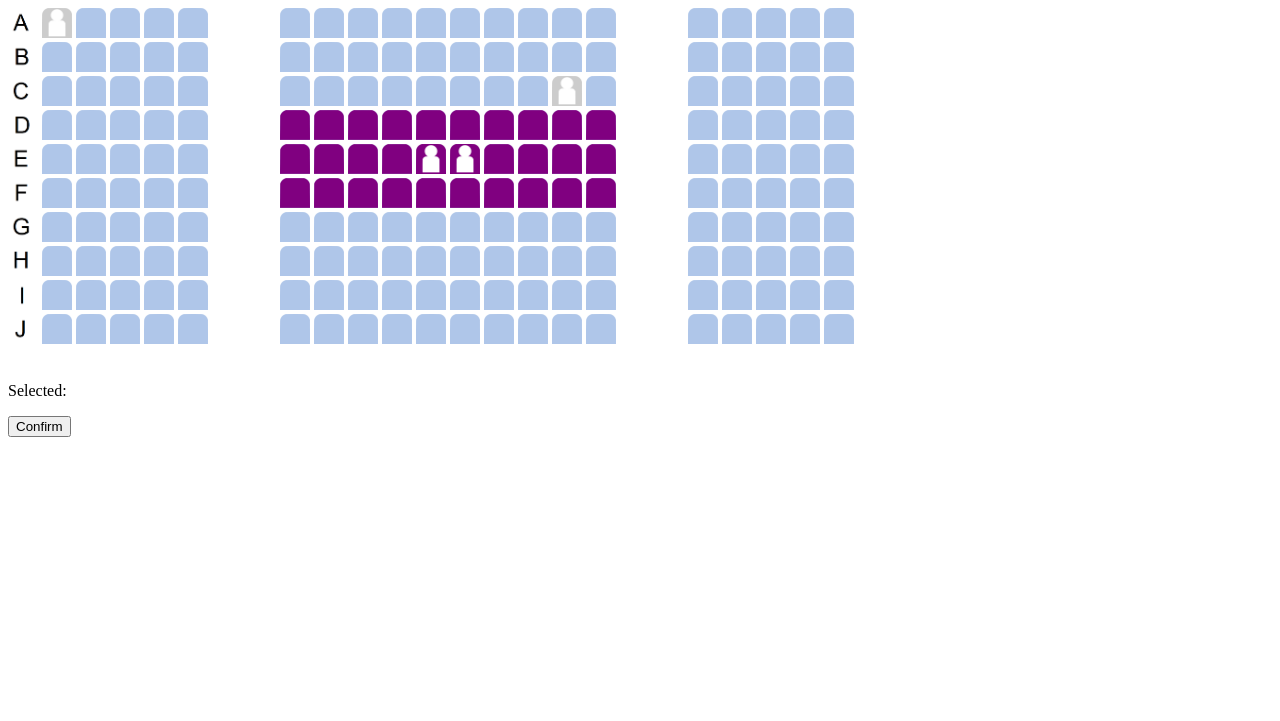
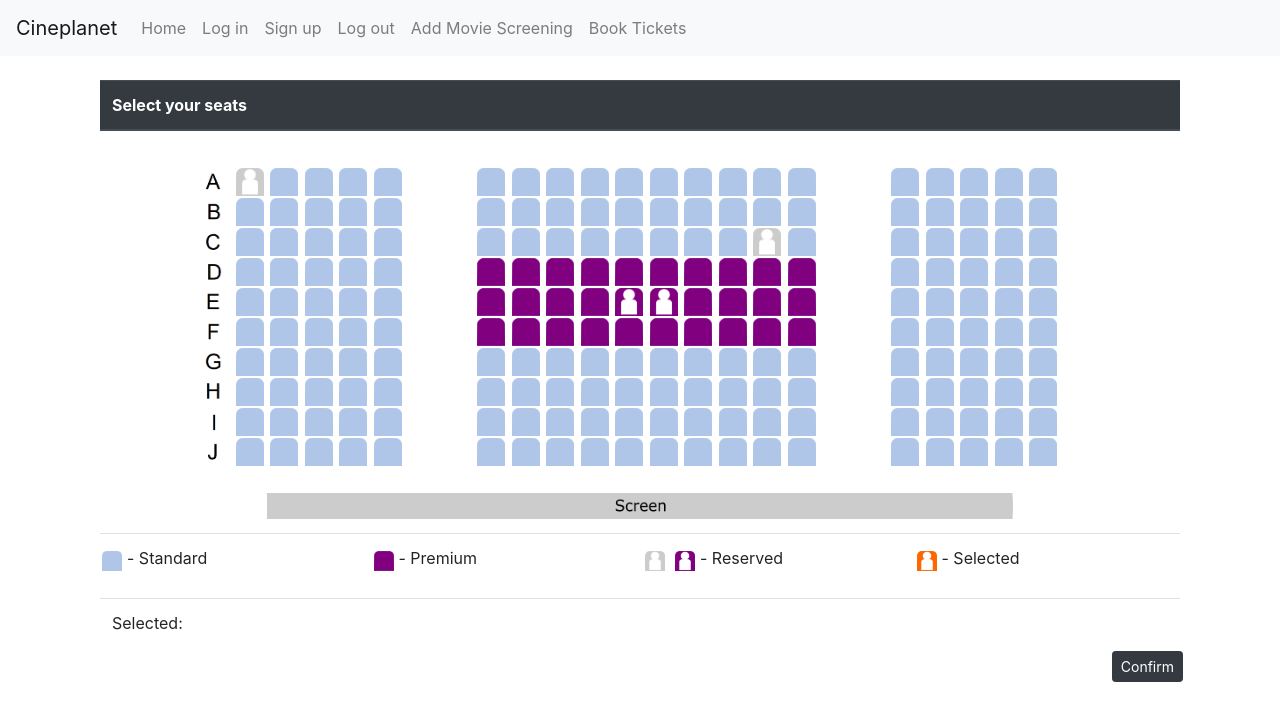
Before and after one commit to costacis21/cineplanet-clone, a Flask app: page /seats in a window 1280 px wide. Shown: the top 721 px of the page. Run offline with Flask 2, Linux system fonts and the light colour scheme; parts of the project's set-up code (start-up, migrations or seed data) failed here and were passed over; some libraries are stand-ins or nearby versions.

Commit message:
Improved seating layout and added to base page tempate

```diff
--- a/app/static/css/seats.css
+++ b/app/static/css/seats.css
@@ -1,11 +1,11 @@
-.seat {
+#layout .seat {
     position: relative;
     display: inline-block;
   }
 
-  .seat .seatinfo {
+  #layout .seat .seatinfo {
     visibility: hidden;
-    width: 60px;
+    width: 70px;
     top: 100%;
     left: 50%;
     margin-left: -30px;
@@ -19,11 +19,27 @@
     z-index: 1;
   }
 
-  .seat:hover .seatinfo {
+
+  #layout .seat:hover .seatinfo {
     visibility: visible;
   }
 
-  img {
+  #layout img {
     width:30px;
     height:30px;
+    padding: 1px ;
   }
+
+  #key img {
+    width:30px;
+    height:30px;
+    padding: 5px ;
+  }
+
+  #screen img {
+    width:750px;
+    height:30px;
+    padding: 2px ;
+    margin-left: 50px;
+    margin-right: 50px;
+  }
--- a/app/templates/base.html
+++ b/app/templates/base.html
@@ -6,7 +6,7 @@
         <meta name="viewport" content="width=device-width, initial-scale=1, shrink-to-fit=no">
         <!-- Bootstrap CSS -->
         <link rel="stylesheet" href="https://stackpath.bootstrapcdn.com/bootstrap/4.2.1/css/bootstrap.min.css" integrity="sha384-GJzZqFGwb1QTTN6wy59ffF1BuGJpLSa9DkKMp0DgiMDm4iYMj70gZWKYbI706tWS" crossorigin="anonymous">
-
+        <link rel="stylesheet" href="../static/css/seats.css">
         <script src="https://code.jquery.com/jquery-3.3.1.slim.min.js" integrity="sha384-q8i/X+965DzO0rT7abK41JStQIAqVgRVzpbzo5smXKp4YfRvH+8abtTE1Pi6jizo" crossorigin="anonymous"></script>
         <script src="https://cdnjs.cloudflare.com/ajax/libs/popper.js/1.14.6/umd/popper.min.js" integrity="sha384-wHAiFfRlMFy6i5SRaxvfOCifBUQy1xHdJ/yoi7FRNXMRBu5WHdZYu1hA6ZOblgut" crossorigin="anonymous"></script>
         <script src="https://stackpath.bootstrapcdn.com/bootstrap/4.2.1/js/bootstrap.min.js" integrity="sha384-B0UglyR+jN6CkvvICOB2joaf5I4l3gm9GU6Hc1og6Ls7i6U/mkkaduKaBhlAXv9k" crossorigin="anonymous"></script>
--- a/app/templates/seating-auto-layout.html
+++ b/app/templates/seating-auto-layout.html
@@ -1,57 +1,75 @@
-<!DOCTYPE html>
-<html>
-    <head>
-        <link rel="stylesheet" href="../static/css/seats.css">
-    </head>
-
-<div class="row">
+{% extends "base.html" %}
+{% block content %}
+<div class="container">
+    </br>
+    <div class="container">
+        <table class="table">
+            <thead class="thead-dark">
+                <tr>
+                    <th scope="col">Select your seats</th>
+                </tr>
+            </thead>
+            <tbody>
+                <tr>
+                    <td></br>
+                        <div class="d-flex justify-content-center">
+                            <div class="row" id="layout">
+                                <div class="col-sm">
                                     {% for row in rows %}
                                     <div class="column">
-        <img id="{{row}}" src="../static/icons/{{row}}.png"/>
+                                        <img id="{{row}}" src="../static/icons/{{row}}.png" />
                                         {% for i in range(1, 6) %}
                                         <div class="seat">
                                             {% if row + i | string() in reserved %}
-                    <img id="{{row}}{{i}}" onclick="select(id)" src="../static/icons/reserved.png"/>
+                                            <img id="{{row}}{{i}}" onclick="select(id)"
+                                                src="../static/icons/reserved.png" />
                                             {% else %}
-                    <img id="{{row}}{{i}}" onclick="select(id)" src="../static/icons/empty.png"/>
+                                            <img id="{{row}}{{i}}" onclick="select(id)"
+                                                src="../static/icons/empty.png" />
                                             {% endif %}
                                             <span class="seatinfo">Seat: {{row}}{{i}} Type: Standard</span>
                                         </div>
                                         {% endfor %}
 
-        <img src="../static/icons/empty_block.png"/>
-        <img src="../static/icons/empty_block.png"/>
+                                        <img src="../static/icons/empty_block.png" />
+                                        <img src="../static/icons/empty_block.png" />
 
                                         {% for i in range(6, 16) %}
                                         <div class="seat">
                                             {% if row in vip %}
                                             {% if row + i | string() in reserved %}
-                        <img id="{{row}}{{i}}" onclick="select(id)" src="../static/icons/reserved_vip.png"/>
+                                            <img id="{{row}}{{i}}" onclick="select(id)"
+                                                src="../static/icons/reserved_vip.png" />
                                             {% else %}
-                        <img id="{{row}}{{i}}" onclick="select(id)" src="../static/icons/empty_vip.png"/>
+                                            <img id="{{row}}{{i}}" onclick="select(id)"
+                                                src="../static/icons/empty_vip.png" />
                                             {% endif %}
                                             <span class="seatinfo">Seat: {{row}}{{i}} Type: Premium</span>
 
                                             {% else %}
                                             {% if row + i | string() in reserved %}
-                        <img id="{{row}}{{i}}" onclick="select(id)" src="../static/icons/reserved.png"/>
+                                            <img id="{{row}}{{i}}" onclick="select(id)"
+                                                src="../static/icons/reserved.png" />
                                             {% else %}
-                        <img id="{{row}}{{i}}" onclick="select(id)" src="../static/icons/empty.png"/>
+                                            <img id="{{row}}{{i}}" onclick="select(id)"
+                                                src="../static/icons/empty.png" />
                                             {% endif %}
                                             <span class="seatinfo">Seat: {{row}}{{i}} Type: Standard</span>
                                             {% endif %}
                                         </div>
                                         {% endfor %}
 
-        <img src="../static/icons/empty_block.png"/>
-        <img src="../static/icons/empty_block.png"/>
+                                        <img src="../static/icons/empty_block.png" />
+                                        <img src="../static/icons/empty_block.png" />
 
                                         {% for i in range(16, 21) %}
                                         <div class="seat">
                                             {% if row + i | string() in reserved %}
-                    <img id="{{row}}{{i}}" onclick="select(id)" src="../static/icons/reserved.png"/>
+                                            <img id="{{row}}{{i}}" onclick="select(id)"
+                                                src="../static/icons/reserved.png" />
                                             {% else %}
-                    <img id="{{row}}{{i}}" onclick="select(id)" src="../static/icons/empty.png"/>
+                                            <img id="{{row}}{{i}}" onclick="select(id)"
+                                                src="../static/icons/empty.png" />
                                             {% endif %}
                                             <span class="seatinfo">Seat: {{row}}{{i}} Type: Standard</span>
                                         </div>
@@ -59,10 +77,70 @@
                                     </div>
                                     {% endfor %}
                                     </br>
+                                    <div class="d-flex justify-content-center">
+                                        <div class="col-sm">
+                                            <div class="column" id="screen">
+                                                <img src="../static/icons/screen.png" />
+                                            </div>
+                                        </div>
+                                    </div>
+                                </div>
+                            </div>
+                        </div>
+                    </td>
+                </tr>
+                <tr>
+                    <td>
+                        <div class="row" id="key">
+                            <div class="col-sm">
+                                <div class="row">
+                                    <img src="../static/icons/empty.png" />
+                                    <p> - Standard</p>
+                                </div>
+                            </div>
+                            <div class="col-sm">
+                                <div class="row">
+                                    <img src="../static/icons/empty_vip.png" />
+                                    <p> - Premium</p>
+                                </div>
+                            </div>
+                            <div class="col-sm">
+                                <div class="row">
+                                    <img src="../static/icons/reserved.png" />
+                                    <img src="../static/icons/reserved_vip.png" />
+                                    <p> - Reserved</p>
+                                </div>
+                            </div>
+                            <div class="col-sm">
+                                <div class="row">
+                                    <img src="../static/icons/selected.png" />
+                                    <p> - Selected</p>
+                                </div>
+                            </div>
+                        </div>
+                    </td>
+                </tr>
+                <tr>
+                    <td>
+                        <div class="row">
+                            <div class="col-sm" style="padding-right: 0px;">
                                 <p id="output">Selected: </p>
-    <button type="button" class="btn btn-primary">Confirm</button>
+                            </div>
+                        </div>
+                        <div class="row"></div>
+                        <div class="d-flex justify-content-end">
+                            <div class="row">
+                                <button type="button-sm" class="btn btn-dark btn-sm">Confirm</button>
+                            </div>
+                        </div>
+                    </td>
+                </tr>
+            </tbody>
+        </table>
     </div>
 
+
+</div>
 </div>
 <script>
     var selected = []
@@ -97,5 +175,4 @@ function select(id) {
         document.getElementById("output").innerHTML = "Selected: " + selected.join(", ");
     }
 </script>
-</body>
-</html>
+{% endblock %}
```
Also changed, not shown: app/static/icons/screen.png (added). Lines whose indentation alone changed are shown as unchanged.
